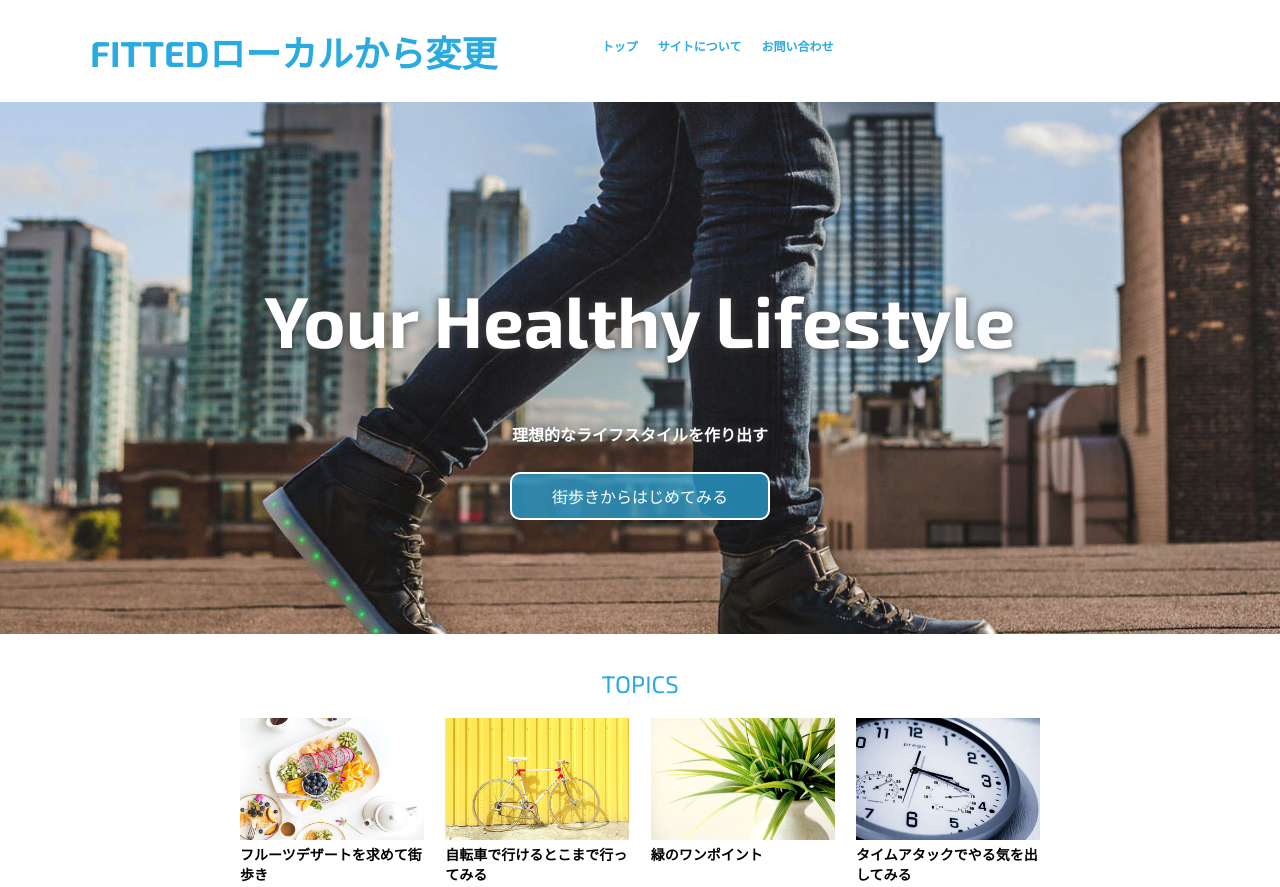
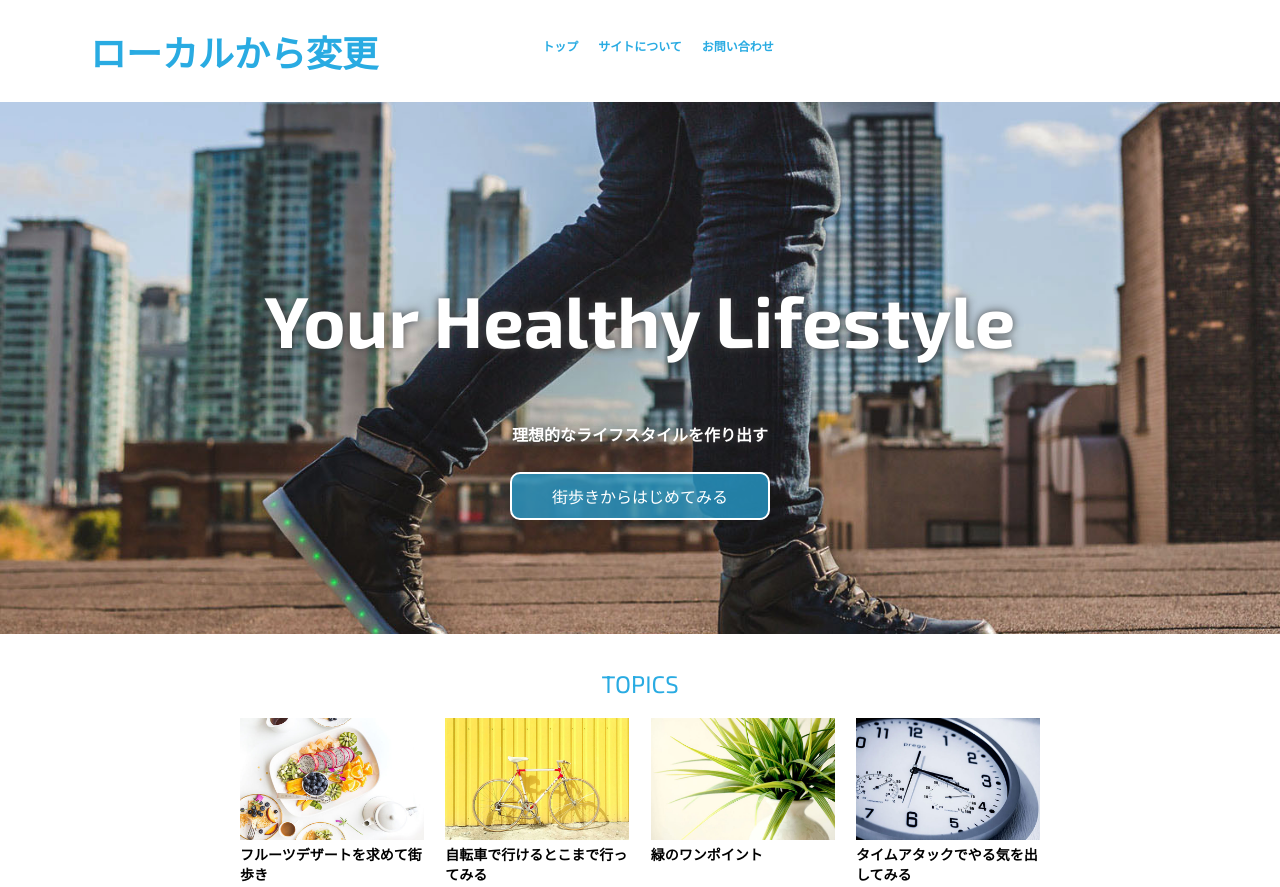
Before and after one commit to daichi322/portfolio, a plain HTML site: page public/index.html in a window 1280 px wide. Shown: the top 887 px of the page. Drawn offline with Linux system fonts and the light colour scheme.

Commit message:
ローカある変更

```diff
--- a/public/index.html
+++ b/public/index.html
@@ -21,7 +21,7 @@
   <body>
     <header>
       <div class="header-inner">
-        <a href="index.html">FITTEDローカルから変更</a>
+        <a href="index.html">ローカルから変更</a>
         <nav>
           <ul>
             <li><a href="index.html">トップ</a></li>
```
